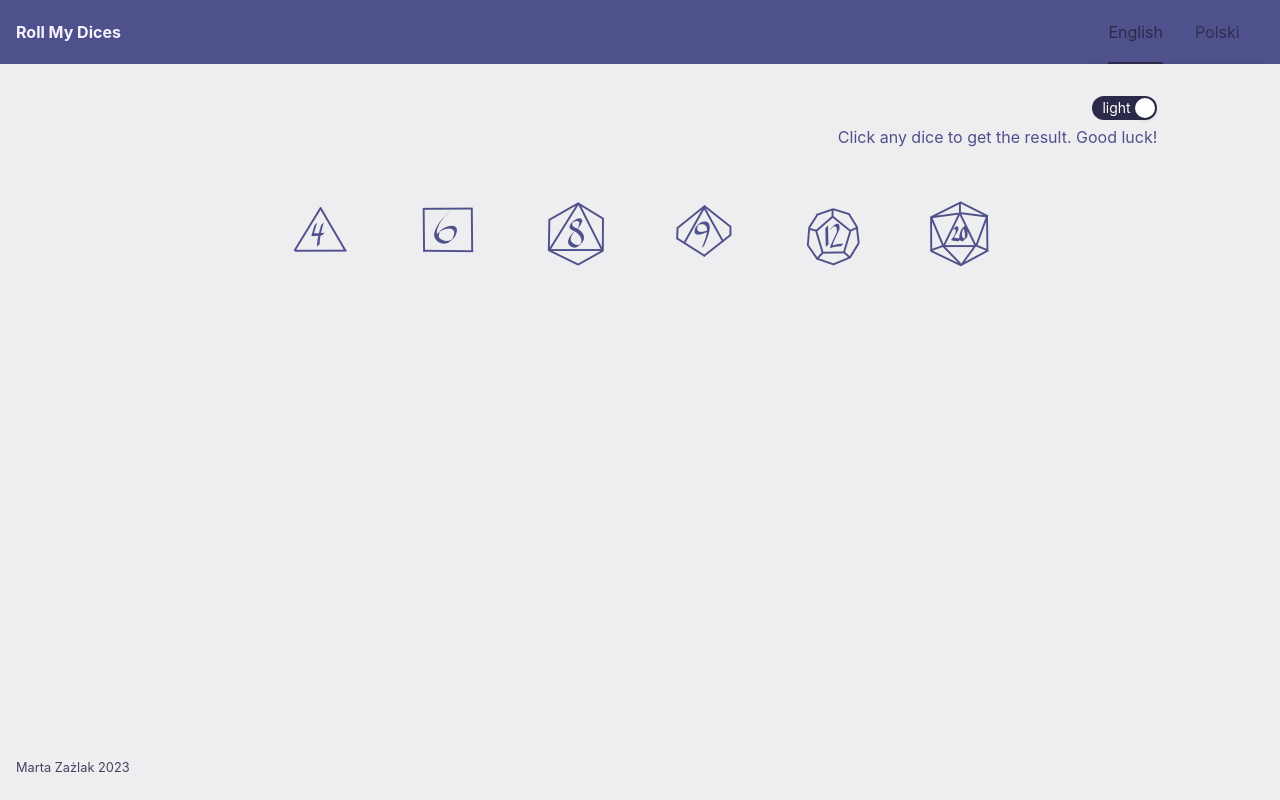
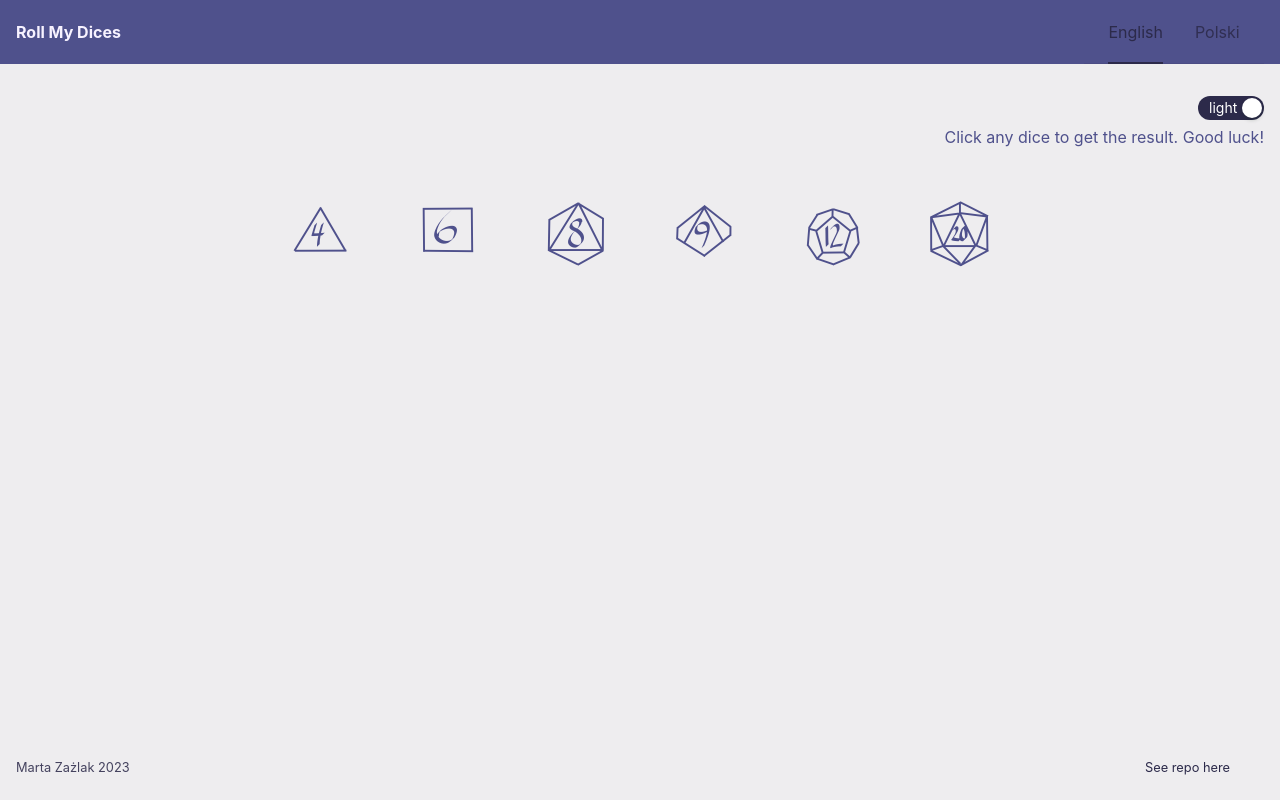
Before and after one commit to NdV66/roll-my-dices, a React (Create React App) app: page / in a window 1280 px wide. Built offline with nearby package versions, Linux system fonts and the light colour scheme.

Commit message:
footer info

```diff
--- a/src/defaults.ts
+++ b/src/defaults.ts
@@ -12,4 +12,5 @@ export const DEFAULTS = {
     DICE_NUMBER: 1,
 
     STILL_IN_DEVELOPMENT: false,
+    REPO_URL: 'https://github.com/NdV66/roll-my-dices',
 };
--- a/src/langs/en.ts
+++ b/src/langs/en.ts
@@ -6,6 +6,7 @@ export const TEXTS_EN: TTranslations = {
     AUTHOR: 'Marta Zażlak',
     DEV_INFO: 'Warning, page still in progress :)',
     INFO: 'Click any dice to get the result. Good luck!',
+    REPO: 'See repo here',
 
     CURRENT_LANG: 'English',
     ...LANGS,
--- a/src/langs/pl.ts
+++ b/src/langs/pl.ts
@@ -6,6 +6,7 @@ export const TEXTS_PL: TTranslations = {
     AUTHOR: 'Marta Zażlak',
     DEV_INFO: 'Uwaga, strona jeszcze się robi :)',
     INFO: 'Kliknij kostkę i zobacz, co się wylosowało. Powodzenia!',
+    REPO: 'Zobacz moje repo',
 
     CURRENT_LANG: 'Polski',
     ...LANGS,
--- a/src/types/langs.ts
+++ b/src/types/langs.ts
@@ -13,6 +13,7 @@ export type TTranslations = {
     AUTHOR: string;
     DEV_INFO: string;
     INFO: string;
+    REPO: string;
 
     CURRENT_LANG: string;
     LANGS: TTranslationsLang[];
--- /dev/null
+++ b/src/view/page/FooterElement.tsx
@@ -0,0 +1,49 @@
+/** @jsxImportSource @emotion/react */
+import { css } from '@emotion/react';
+
+import { Layout } from 'antd';
+import { DEFAULTS } from '../../defaults';
+import { TTheme } from '../../types';
+import { useFooterViewModel } from '../../viewModels';
+
+const { Footer } = Layout;
+
+export const FooterElement = () => {
+    const { theme, translations } = useFooterViewModel();
+    const themedStyles = styles(theme);
+
+    return (
+        <Footer css={themedStyles.footer}>
+            <span>
+                {translations.AUTHOR} {new Date().getFullYear()}
+            </span>
+            <a href={DEFAULTS.REPO_URL} css={themedStyles.link} target="_blank" rel="noopener noreferrer">
+                {translations.REPO}
+            </a>
+        </Footer>
+    );
+};
+
+export const footerHeight = 63;
+
+const styles = (theme: TTheme) => ({
+    link: css`
+        &:visited,
+        &:link,
+        &:hover,
+        &:active {
+            color: ${theme.primary};
+        }
+    `,
+    footer: css`
+        display: flex;
+        justify-content: space-between;
+        align-content: center;
+
+        &.ant-layout-footer {
+            font-size: ${0.8 * theme.fontSize}px;
+            height: ${footerHeight}px;
+            padding-left: ${2 * theme.baseSpace}px;
+        }
+    `,
+});
--- a/src/view/page/Page.tsx
+++ b/src/view/page/Page.tsx
@@ -1,15 +1,16 @@
 /** @jsxImportSource @emotion/react */
 import { css } from '@emotion/react';
 
-import { Layout, ConfigProvider, Alert, Row, Col } from 'antd';
+import { Layout, ConfigProvider, Alert } from 'antd';
 import { DEFAULTS } from '../../defaults';
 import { TTheme } from '../../types';
 import { usePageViewModel } from '../../viewModels';
 import { ChangeAppLangElement } from './ChangeAppLangElement';
+import { FooterElement, footerHeight } from './FooterElement';
 import { RollsElement } from './RollsElement';
 import { ThemeButtonElement } from './ThemeButtonElement';
 
-const { Header, Content, Footer } = Layout;
+const { Header, Content } = Layout;
 
 export const Page = () => {
     const { theme, translations, antdTheme } = usePageViewModel();
@@ -23,8 +24,6 @@ export const Page = () => {
                     <ChangeAppLangElement />
                 </Header>
 
-                <Row>
-                    <Col span={20} offset={2}>
                 {DEFAULTS.STILL_IN_DEVELOPMENT && (
                     <Alert type="info" description={translations.DEV_INFO} css={themedStyles.alert} />
                 )}
@@ -38,19 +37,14 @@ export const Page = () => {
                         <RollsElement />
                     </section>
                 </Content>
-                    </Col>
-                </Row>
 
-                <Footer css={themedStyles.footer}>
-                    {translations.AUTHOR} {new Date().getFullYear()}
-                </Footer>
+                <FooterElement />
             </Layout>
         </ConfigProvider>
     );
 };
 
 const headerHeight = 64;
-const footerHeight = 63;
 const alertHeight = 66;
 
 const summaryHeight = headerHeight + footerHeight;
@@ -71,13 +65,6 @@ const styles = (theme: TTheme) => ({
     alert: css`
         margin: ${2 * theme.baseSpace}px;
     `,
-    footer: css`
-        &.ant-layout-footer {
-            font-size: ${0.8 * theme.fontSize}px;
-            height: ${footerHeight}px;
-            padding-left: ${2 * theme.baseSpace}px;
-        }
-    `,
     theme: css`
         display: flex;
         justify-content: flex-end;
--- a/src/viewModels/index.ts
+++ b/src/viewModels/index.ts
@@ -2,3 +2,4 @@ export * from './useThemeButtonElementViewModel';
 export * from './useChangeLangElementViewModel';
 export * from './usePageViewModel';
 export * from './useRollsElementViewModel';
+export * from './useFooterViewModel';
--- /dev/null
+++ b/src/viewModels/useFooterViewModel.ts
@@ -0,0 +1,10 @@
+import { useAppContext } from '../context';
+
+export const useFooterViewModel = () => {
+    const { theme, translations } = useAppContext();
+
+    return {
+        translations,
+        theme,
+    };
+};
```
Lines whose indentation alone changed are shown as unchanged.
